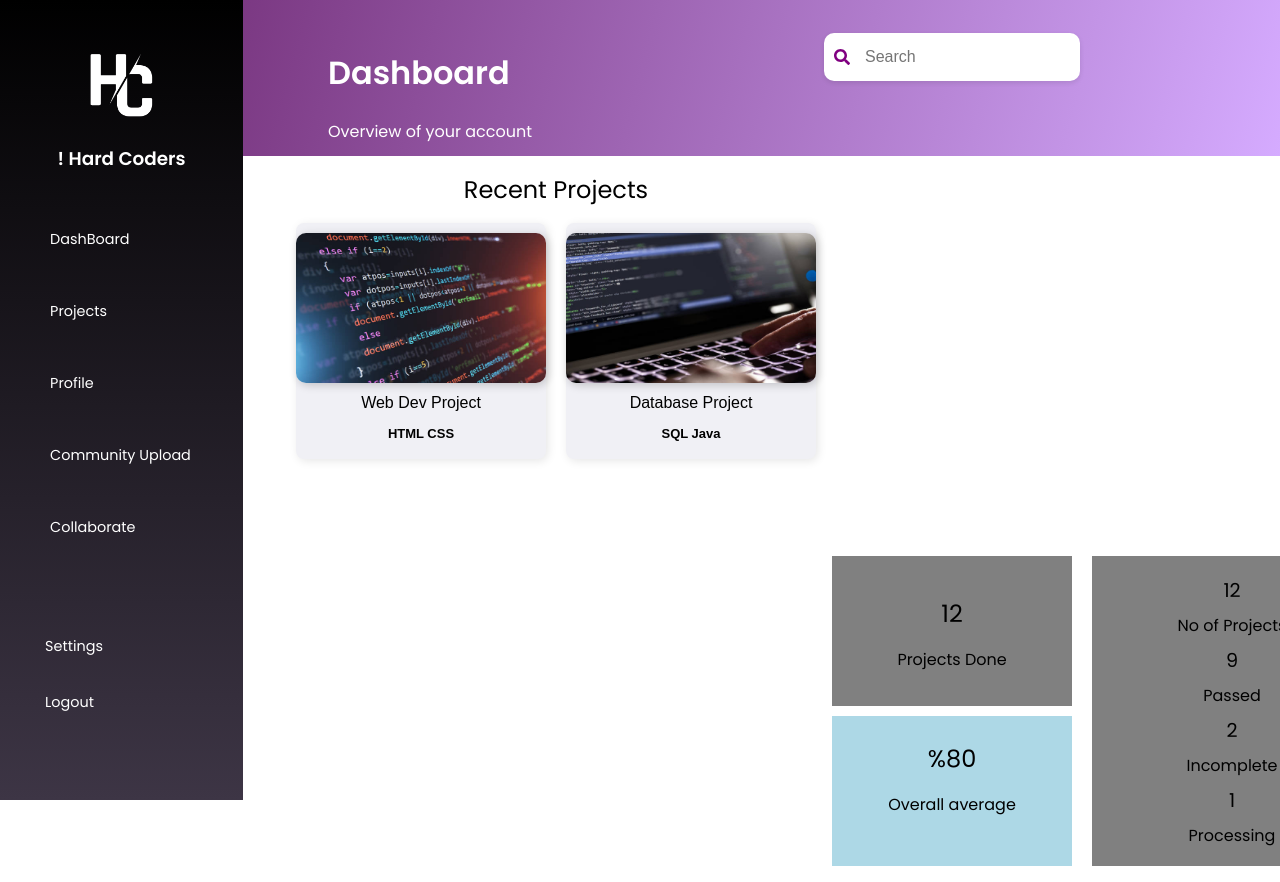
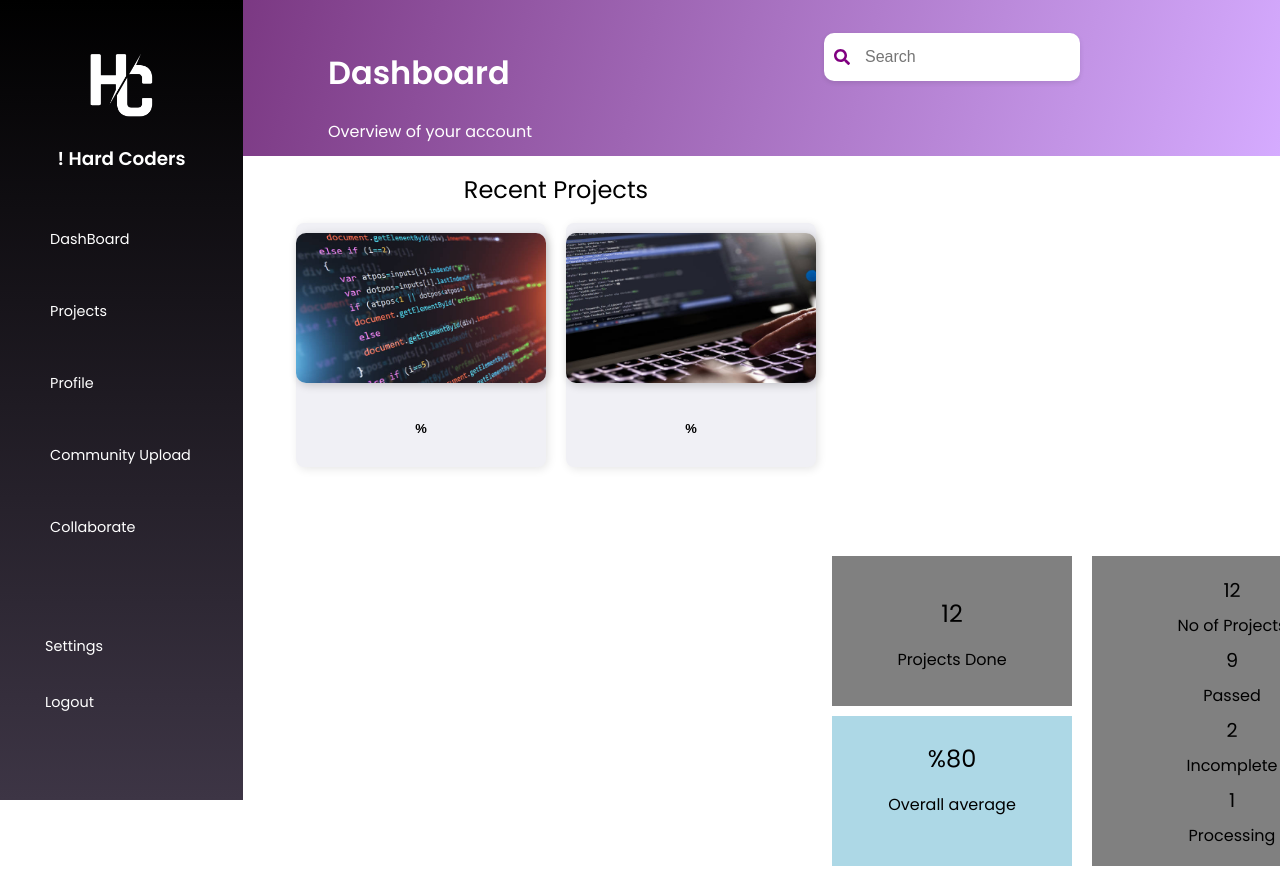
Before and after one commit to eyyt2309/NTUWIT-Hackathon, a React (Vite) app in the folder frontend/: page /dashboard in a window 1280 px wide. Shown: the top 882 px of the page. Built offline with nearby package versions, Linux system fonts and the light colour scheme; no server answers; grey boxes are pictures that could not be loaded.

Commit message:
added logic for get request from backend for recent projects

```diff
--- a/frontend/src/components/RecentProjects.tsx
+++ b/frontend/src/components/RecentProjects.tsx
@@ -4,9 +4,13 @@ import image2 from "../assets/istockphoto-1220974008-612x612.jpg";
 import { useEffect, useState } from "react";
 
 function RecentProjects() {
-  const [projects, setProjects] = useState<any[]>([]);
   const [loading, setLoading] = useState(true);
   const [error, setError] = useState<string | null>(null);
+  const [title, setTitle] = useState("");
+  const [languages, setLanguages] = useState("");
+  const [percentage, setPercentage] = useState("");
+  const [projectid, setProjectid] = useState(null);
+
   useEffect(() => {
     const fetchProjects = async () => {
       try {
@@ -15,7 +19,6 @@ function RecentProjects() {
           throw new Error("Failed to fetch projects");
         }
         const data = await response.json();
-        setProjects(data); // Assuming API returns an array of projects
       } catch (error) {
         setError(
           error instanceof Error ? error.message : "Unknown error occurred"
@@ -39,8 +42,10 @@ function RecentProjects() {
             src={image1}
             alt="Stock picture of course"
           ></img>
-          <h1 className="project-title">Web Dev Project</h1>
-          <h1 className="project-subscript">HTML CSS</h1>
+          <h1 className="project-title">{title}</h1>
+          <h1 className="project-subscript">
+            {languages} <p className="percentage-point">{percentage}%</p>
+          </h1>
         </button>
         <button className="recentprojects-button">
           <img
@@ -48,8 +53,10 @@ function RecentProjects() {
             src={image2}
             alt="Stock picture of course"
           ></img>
-          <h1 className="project-title">Database Project</h1>
-          <h1 className="project-subscript">SQL Java</h1>
+          <h1 className="project-title">{title}</h1>
+          <h1 className="project-subscript">
+            {languages} <p className="percentage-point">{percentage}%</p>
+          </h1>
         </button>
       </div>
     </div>
```
